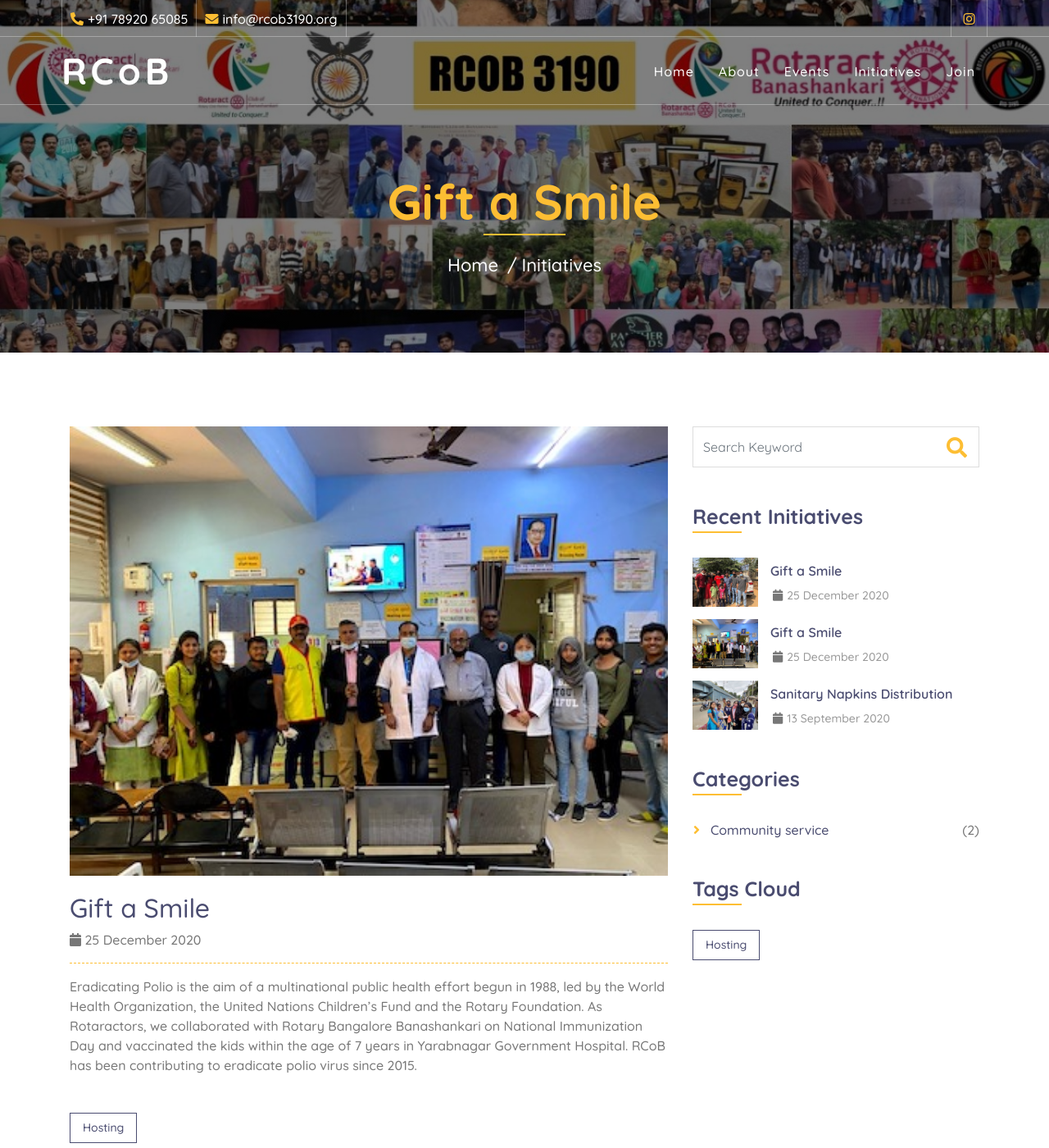
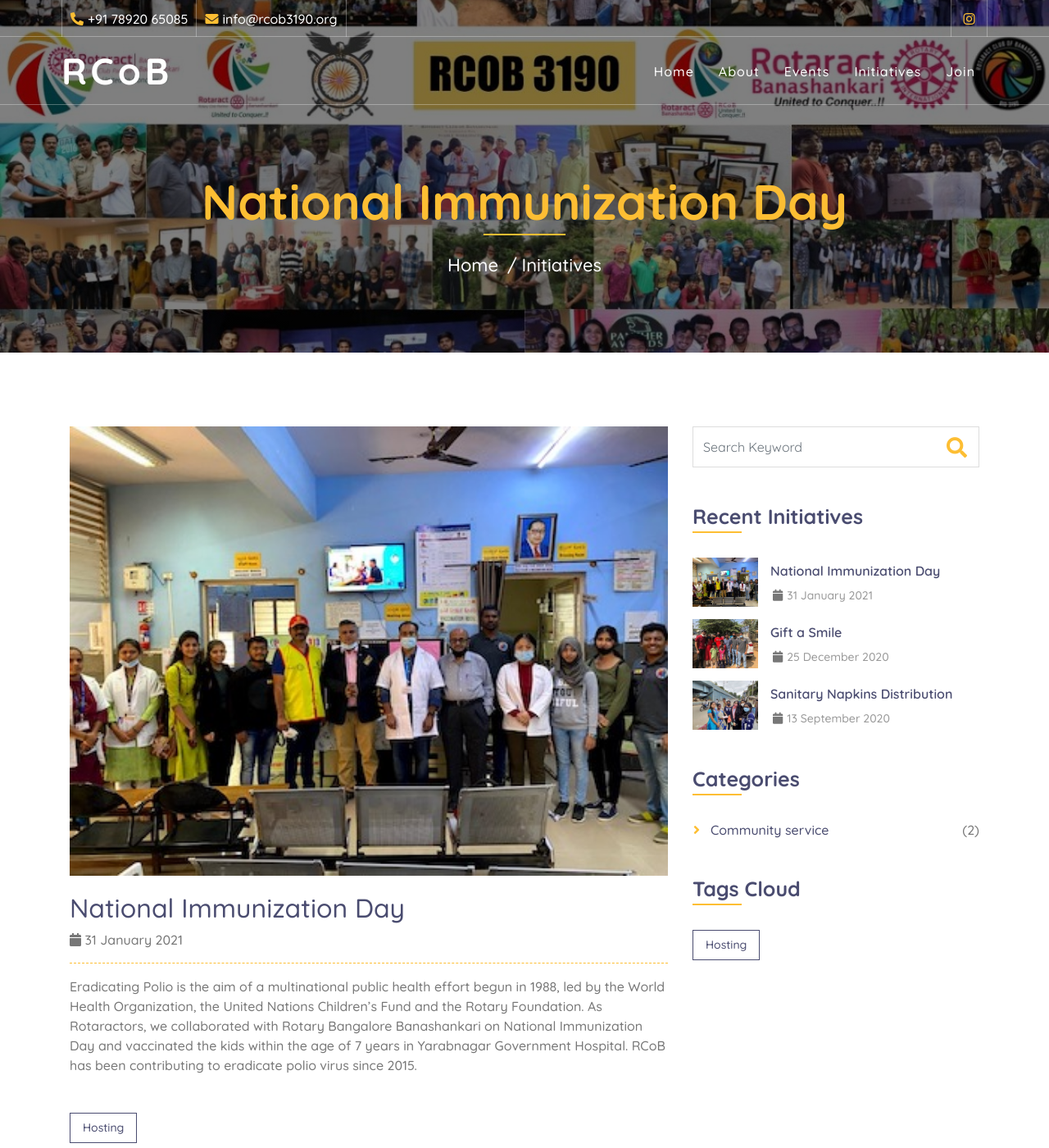
Before and after one commit to 3190rcob/rcob3190, a Jekyll site: the page built from _posts/2021-01-31-national-immunization-day.md, in a window 1280 px wide and 1400 px high. Shown: the whole window at 82% size. Built offline with Jekyll 4.4.1, drawn with Linux system fonts in a browser that asks for light colours; nearby versions of some CDN libraries.

Commit message:
Update 2021-01-31-national-immunization-day.md

```diff
--- a/_posts/2021-01-31-national-immunization-day.md
+++ b/_posts/2021-01-31-national-immunization-day.md
@@ -1,7 +1,7 @@
 ---
 layout: post
-title: Gift a Smile
-date: 2020-12-25
+title: National Immunization Day
+date: 2021-01-31
 image: /img/uploads/2021-nid.jpeg
 author: rcob
 categories:
```
